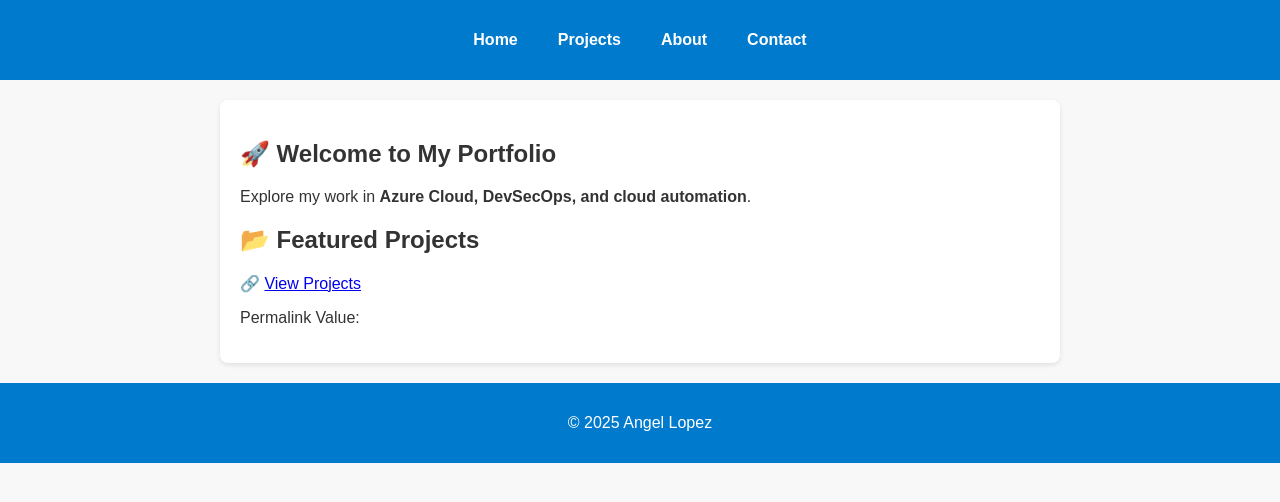
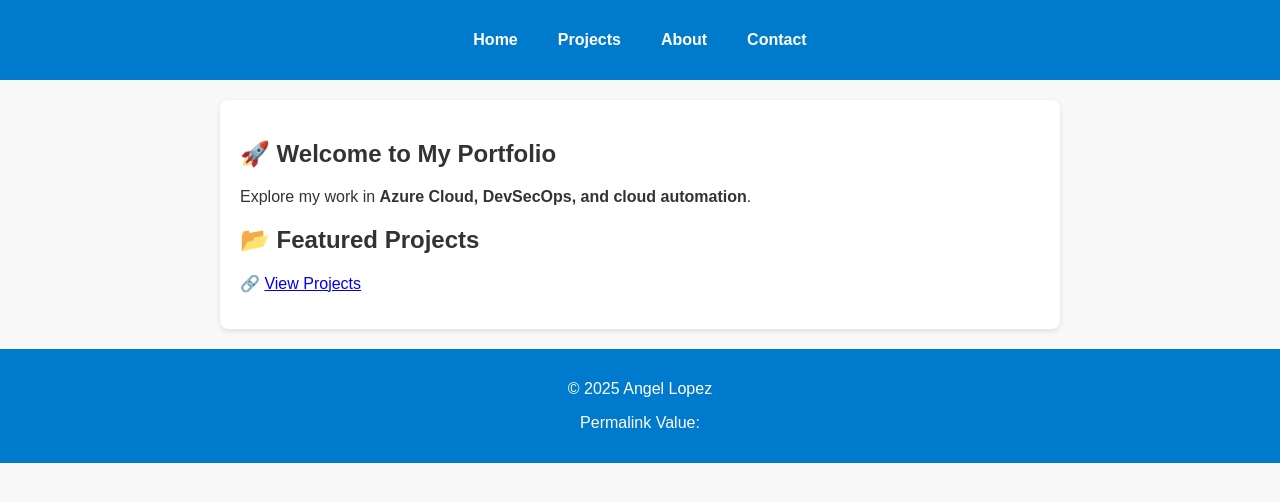
Before and after one commit to angelllopez/angelllopez.github.io, a Jekyll site: the page built from index.md, in a window 1280 px wide. Shown: the top 502 px of the page. Built offline with Jekyll 4.4.1, drawn with Linux system fonts in a browser that asks for light colours; part of the change alters nothing that is shown.

```diff
--- a/_layouts/default.html
+++ b/_layouts/default.html
@@ -23,10 +23,10 @@
 </header>
     <main>
         {{ content }}
-        <p>Permalink Value: {{ page.permalink }}</p>
     </main>
     <footer>
         <p>© 2025 Angel Lopez</p>
+        <p>Permalink Value: {{ page.permalink }}</p>
     </footer>
 </body>
 </html>
```
